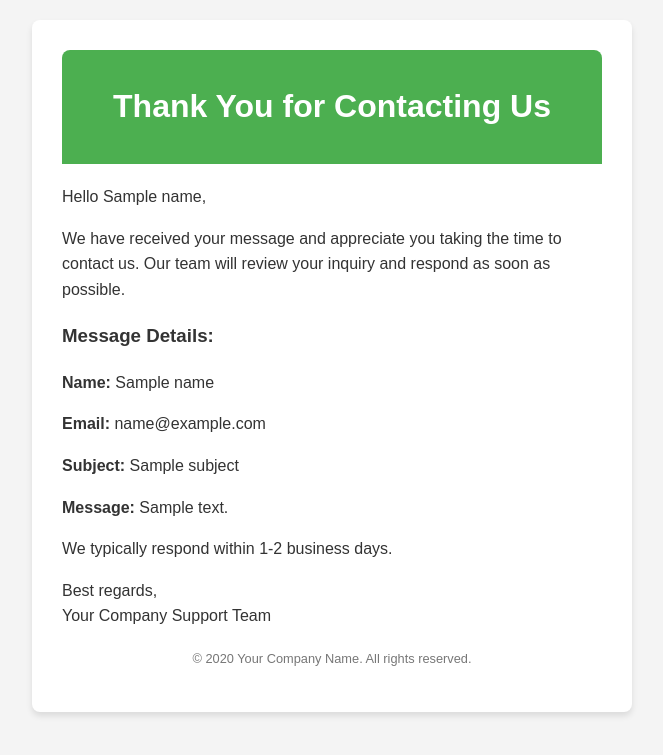
After one commit to Gideonkelvin/wonderpharmacy, a Django app: template core/templates/emails/user_contact_confirmation.html in a window 1280 px wide. The commit adds this page. Shown: the top 755 px of the page, without its empty margins (308-971 px from the left). Run offline with Django 5.2, Linux system fonts and the light colour scheme; the template is opened without the code that fills it: most values are stand-ins (such as "Sample title", 1, 10 or a date in 2020); some libraries are stand-ins or nearby versions.

Commit message:
added styled template for emailing

```diff
--- /dev/null
+++ b/core/templates/emails/user_contact_confirmation.html
@@ -0,0 +1,73 @@
+<!DOCTYPE html>
+<html lang="en">
+
+<head>
+    <meta charset="UTF-8">
+    <meta name="viewport" content="width=device-width, initial-scale=1.0">
+    <title>Contact Form Submission Confirmation</title>
+    <style>
+        body {
+            font-family: Arial, sans-serif;
+            line-height: 1.6;
+            color: #333;
+            max-width: 600px;
+            margin: 0 auto;
+            padding: 20px;
+            background-color: #f4f4f4;
+        }
+
+        .container {
+            background-color: white;
+            border-radius: 8px;
+            padding: 30px;
+            box-shadow: 0 4px 6px rgba(0, 0, 0, 0.1);
+        }
+
+        .header {
+            background-color: #4CAF50;
+            color: white;
+            text-align: center;
+            padding: 10px;
+            border-radius: 8px 8px 0 0;
+        }
+
+        .content {
+            margin-top: 20px;
+        }
+
+        .footer {
+            margin-top: 20px;
+            text-align: center;
+            color: #777;
+            font-size: 0.8em;
+        }
+    </style>
+</head>
+
+<body>
+    <div class="container">
+        <div class="header">
+            <h1>Thank You for Contacting Us</h1>
+        </div>
+        <div class="content">
+            <p>Hello {{ name }},</p>
+            <p>We have received your message and appreciate you taking the time to contact us. Our team will review your
+                inquiry and respond as soon as possible.</p>
+
+            <h3>Message Details:</h3>
+            <p><strong>Name:</strong> {{ name }}</p>
+            <p><strong>Email:</strong> {{ email }}</p>
+            <p><strong>Subject:</strong> {{ subject }}</p>
+            <p><strong>Message:</strong> {{ message }}</p>
+
+            <p>We typically respond within 1-2 business days.</p>
+
+            <p>Best regards,<br>Your Company Support Team</p>
+        </div>
+        <div class="footer">
+            <p>&copy; {{ current_year }} Your Company Name. All rights reserved.</p>
+        </div>
+    </div>
+</body>
+
+</html>
```
Also changed, not shown: core/templates/emails/admin_contact_notification.html (added, +69 -0 lines), core/templates/index.html (+7 -7 lines).
